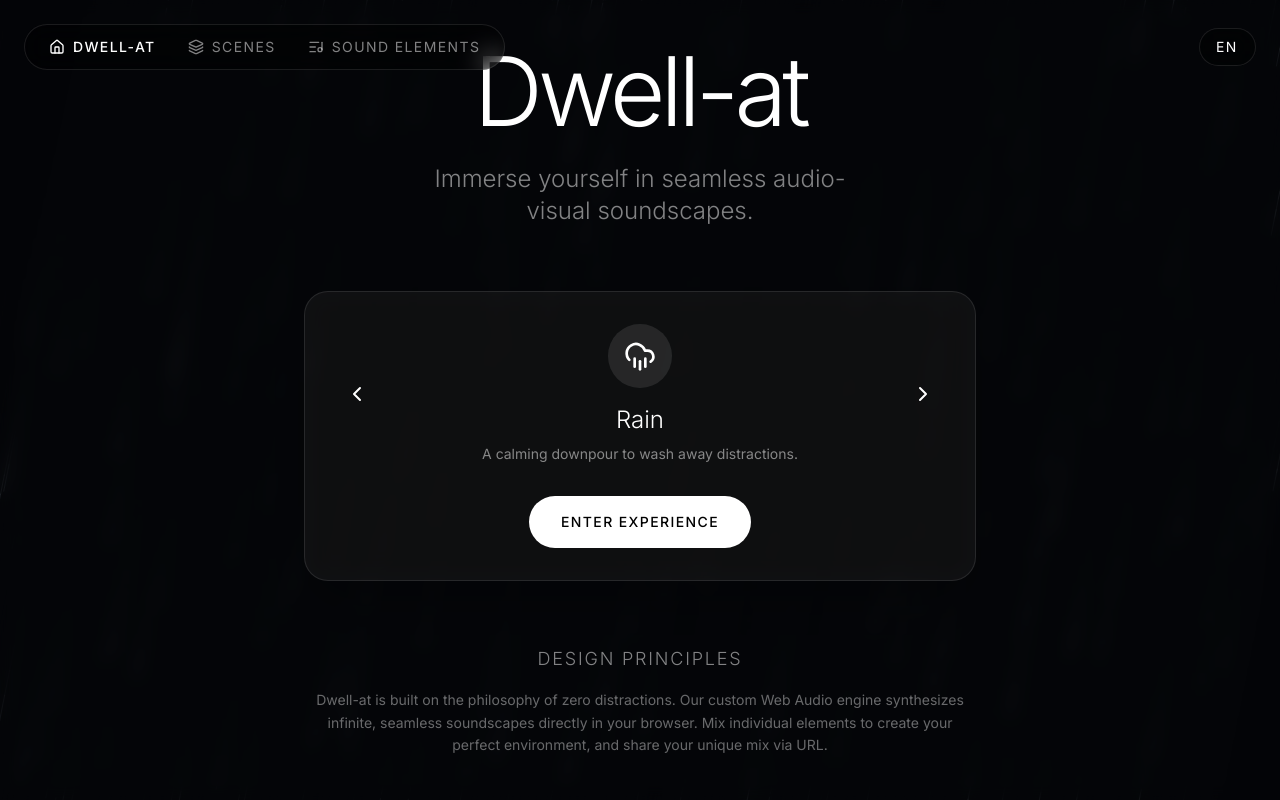
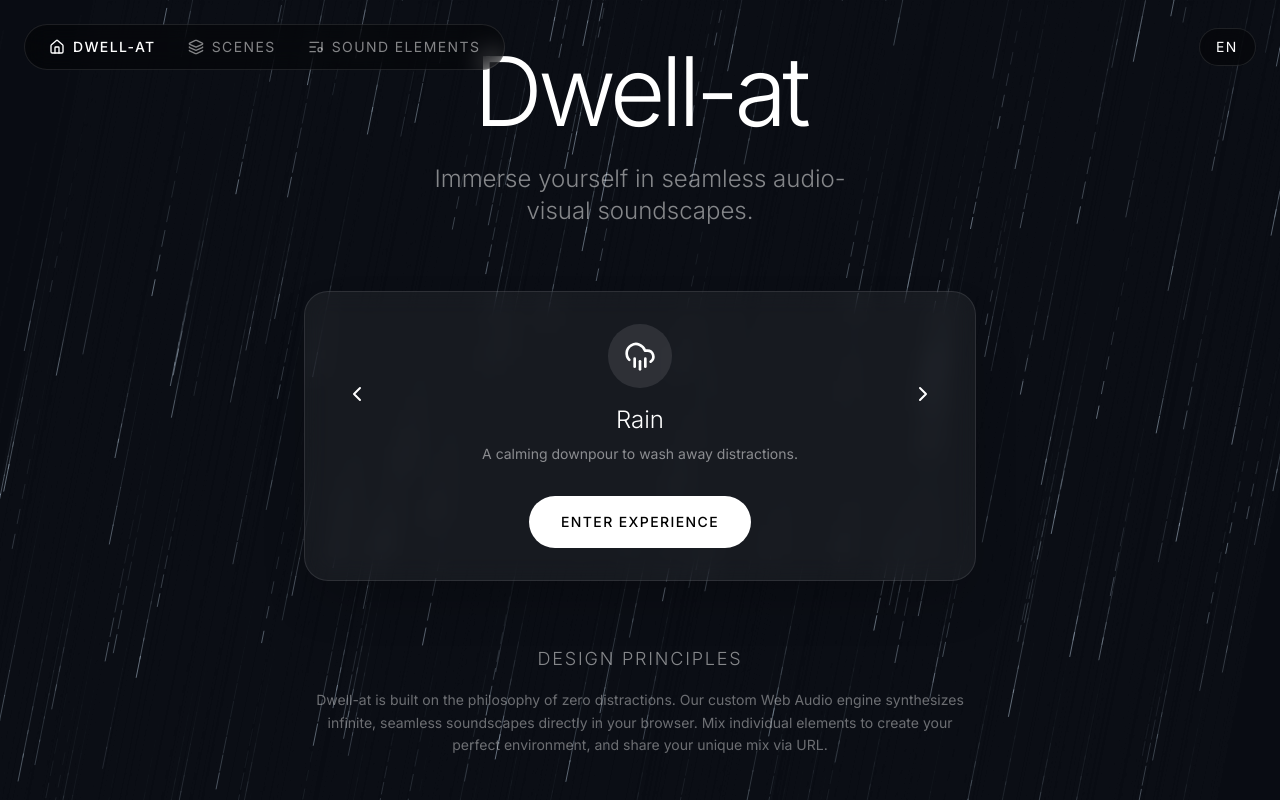
Before and after one commit to huayemao/dwell, a Next.js app: page /en in a window 1280 px wide. Built offline with nearby package versions, Linux system fonts and the light colour scheme.

Commit message:
feat: 主页内容背景透明

```diff
--- a/app/[lang]/page.tsx
+++ b/app/[lang]/page.tsx
@@ -69,7 +69,7 @@ export default function Home({ params }: { params: Promise<{ lang: string }> })
   const Icon = icons[previewScene.id] || SlidersHorizontal;
 
   return (
-    <div className="fixed inset-0 bg-black/60 backdrop-blur-sm text-white flex flex-col items-center justify-center font-sans overflow-y-auto z-40">
+    <div className="fixed inset-0 bg-transparent text-white flex flex-col items-center justify-center font-sans overflow-y-auto z-40">
       <article className="sr-only">
         <h2>{t('aboutTitle')}</h2>
         <p>{t('aboutText')}</p>
```
